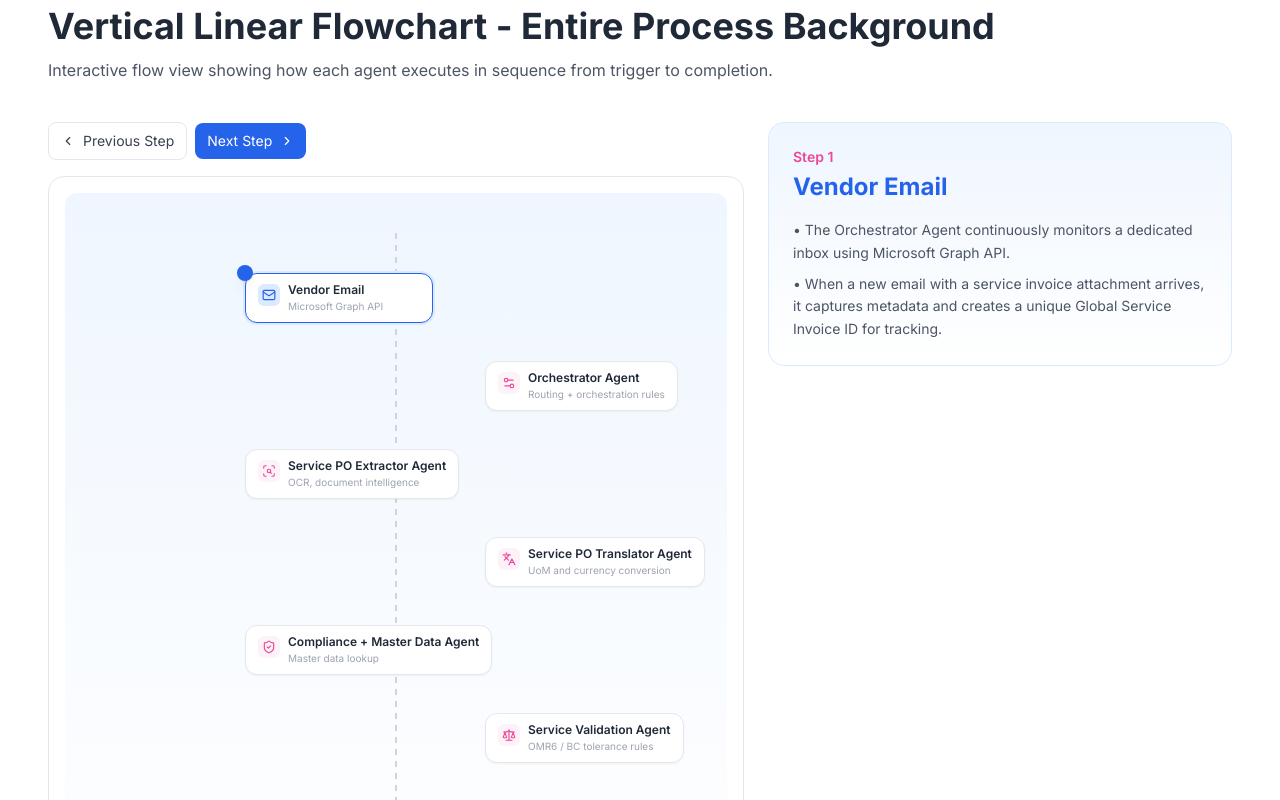
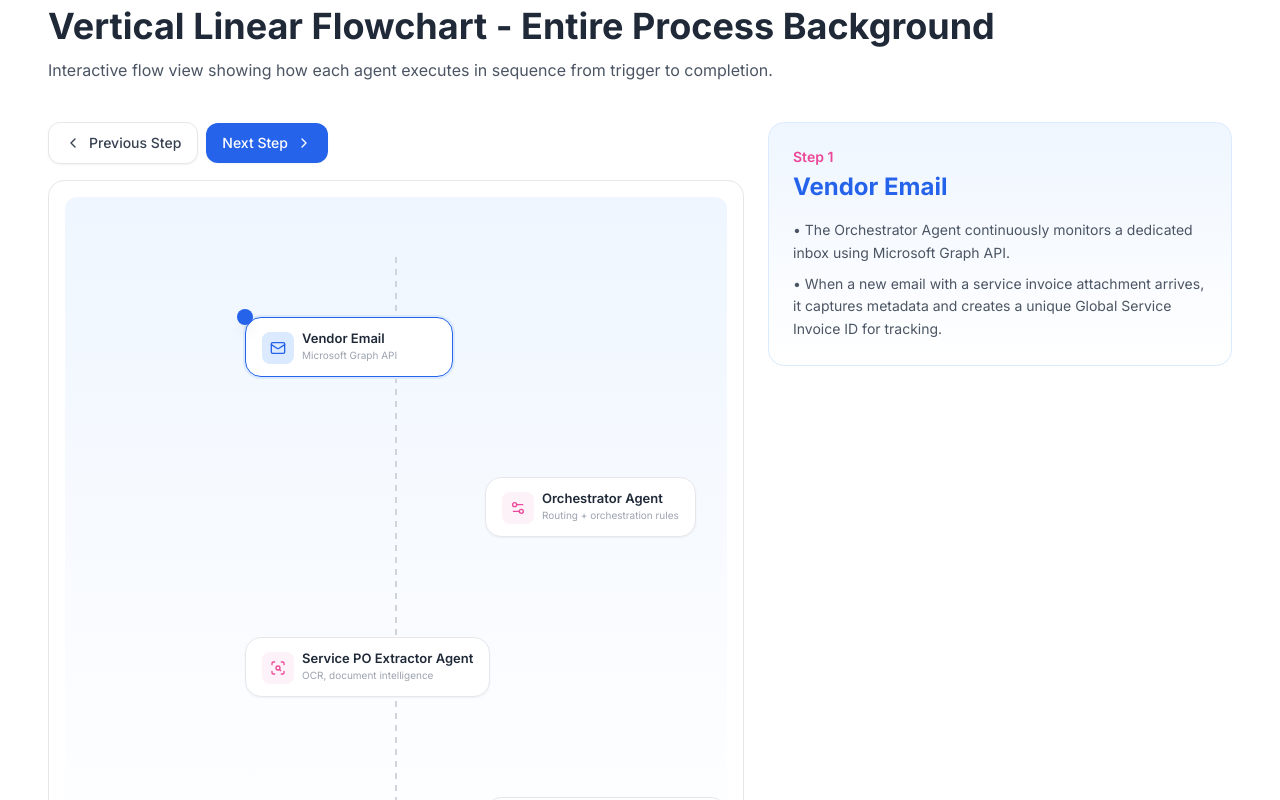
Before and after one commit to kulkid49/Service-PO-Agentic-AI, a React (Vite) app in the folder service-po-invoice-demo/: page / in a window 1280 px wide. Shown: the part 2020-2820 px from the top of the page. Built offline with nearby package versions, Linux system fonts and the light colour scheme.

Commit message:
Make flowchart scroll-follow active step

```diff
--- a/service-po-invoice-demo/src/sections/FlowchartSection.tsx
+++ b/service-po-invoice-demo/src/sections/FlowchartSection.tsx
@@ -1,4 +1,4 @@
-import { useMemo, useState, type ComponentType } from 'react'
+import { useEffect, useMemo, useRef, useState, type ComponentType } from 'react'
 import { AnimatePresence, motion } from 'framer-motion'
 import {
   Bot,
@@ -31,15 +31,29 @@ export default function FlowchartSection() {
   const nodes = data.flowNodes
   const explanations = data.flowExplanations
   const [current, setCurrent] = useState(0)
+  const scrollerRef = useRef<HTMLDivElement | null>(null)
+
+  const rowGap = 160
+  const topPad = 120
+  const bottomPad = 120
+  const totalHeight = topPad + (nodes.length - 1) * rowGap + bottomPad
 
   const nodePositions = useMemo(
     () =>
       nodes.map((_, idx) => ({
         x: idx % 2 === 0 ? 180 : 420,
-        y: 80 + idx * 88,
+        y: topPad + idx * rowGap,
       })),
-    [nodes],
+    [nodes, rowGap, topPad],
   )
+
+  useEffect(() => {
+    const el = scrollerRef.current
+    const p = nodePositions[current]
+    if (!el || !p) return
+    const target = Math.max(0, p.y - el.clientHeight * 0.45)
+    el.scrollTo({ top: target, behavior: 'smooth' })
+  }, [current, nodePositions])
 
   const activeNode = nodes[current]
   const activeText = explanations[activeNode.id as keyof typeof explanations]
@@ -64,27 +78,39 @@ export default function FlowchartSection() {
               <button
                 type="button"
                 onClick={() => setCurrent((v) => Math.max(0, v - 1))}
-                className="inline-flex items-center gap-2 rounded-lg border border-gray-200 bg-white px-3 py-2 text-sm text-gray-700"
+                className="inline-flex items-center gap-2 rounded-xl border border-gray-200 bg-white px-4 py-2.5 text-sm font-medium text-gray-700 shadow-sm transition hover:bg-gray-50"
                 aria-label="Previous step"
               >
-                <ChevronLeft size={14} />
+                <ChevronLeft size={16} />
                 Previous Step
               </button>
               <button
                 type="button"
                 onClick={() => setCurrent((v) => Math.min(nodes.length - 1, v + 1))}
-                className="inline-flex items-center gap-2 rounded-lg bg-blue-600 px-3 py-2 text-sm text-white"
+                className="inline-flex items-center gap-2 rounded-xl bg-blue-600 px-4 py-2.5 text-sm font-medium text-white shadow-sm transition hover:bg-blue-700"
                 aria-label="Next step"
               >
                 Next Step
-                <ChevronRight size={14} />
+                <ChevronRight size={16} />
               </button>
             </div>
 
             <div className="relative rounded-2xl border border-gray-200 bg-white p-4">
-              <div className="relative h-[760px] w-full overflow-hidden rounded-xl bg-gradient-to-b from-blue-50 to-white">
-                <svg viewBox="0 0 600 760" className="absolute inset-0 h-full w-full">
-                  <line x1="300" y1="40" x2="300" y2="720" stroke="#d1d5db" strokeDasharray="6 6" strokeWidth="2" />
+              <div
+                ref={scrollerRef}
+                className="relative h-[680px] w-full overflow-y-auto rounded-xl bg-gradient-to-b from-blue-50 to-white"
+              >
+                <div className="relative w-full" style={{ height: totalHeight }}>
+                  <svg viewBox={`0 0 600 ${totalHeight}`} className="absolute inset-0 h-full w-full">
+                    <line
+                      x1="300"
+                      y1={60}
+                      x2="300"
+                      y2={totalHeight - 60}
+                      stroke="#d1d5db"
+                      strokeDasharray="6 6"
+                      strokeWidth="2"
+                    />
                     {nodes.slice(0, -1).map((node, idx) => (
                       <motion.path
                         key={`${node.id}-path`}
@@ -120,20 +146,28 @@ export default function FlowchartSection() {
                         viewport={{ once: true }}
                       >
                         <div
-                        className={`min-w-[188px] rounded-xl border bg-white px-3 py-2 shadow-sm ${
+                          className={`relative min-w-[208px] rounded-2xl border bg-white px-4 py-3 shadow-sm ${
                             isActive ? 'border-blue-600 ring-2 ring-blue-100' : 'border-gray-200'
                           }`}
                         >
                           <div className="flex items-start gap-2">
-                          <span className={`mt-0.5 inline-flex rounded-md p-1 ${isActive ? 'bg-blue-100 text-blue-600' : 'bg-pink-50 text-pink-500'}`}>
-                            <Icon size={14} />
+                            <span
+                              className={`mt-0.5 inline-flex rounded-lg p-2 ${
+                                isActive ? 'bg-blue-100 text-blue-600' : 'bg-pink-50 text-pink-500'
+                              }`}
+                            >
+                              <Icon size={16} />
                             </span>
                             <div className="min-w-0">
-                            <p className="text-[12px] font-semibold leading-tight text-gray-800">{node.title}</p>
+                              <p className="text-[13px] font-semibold leading-tight text-gray-800">{node.title}</p>
                               <p className="mt-0.5 text-[10px] text-gray-400">{node.tools}</p>
                             </div>
-                          {isDone ? <Check size={12} className="text-pink-500" /> : null}
                           </div>
+                          {isDone ? (
+                            <span className="absolute right-3 top-3 inline-flex items-center justify-center rounded-full bg-pink-50 p-1 text-pink-500">
+                              <Check size={14} />
+                            </span>
+                          ) : null}
                         </div>
                       </motion.div>
                     )
@@ -143,15 +177,16 @@ export default function FlowchartSection() {
                     className="absolute h-4 w-4 rounded-full bg-blue-600 shadow-lg"
                     style={{
                       left: nodePositions[current]?.x ?? 300,
-                    top: nodePositions[current]?.y ?? 80,
+                      top: nodePositions[current]?.y ?? topPad,
                       transform: 'translate(-50%, -50%)',
                     }}
                     animate={{
                       left: nodePositions[current]?.x ?? 300,
-                    top: nodePositions[current]?.y ?? 80,
+                      top: nodePositions[current]?.y ?? topPad,
                     }}
                     transition={{ duration: 0.5, ease: 'easeInOut' }}
                   />
+                </div>
               </div>
             </div>
           </div>
```
Lines whose indentation alone changed are shown as unchanged.
